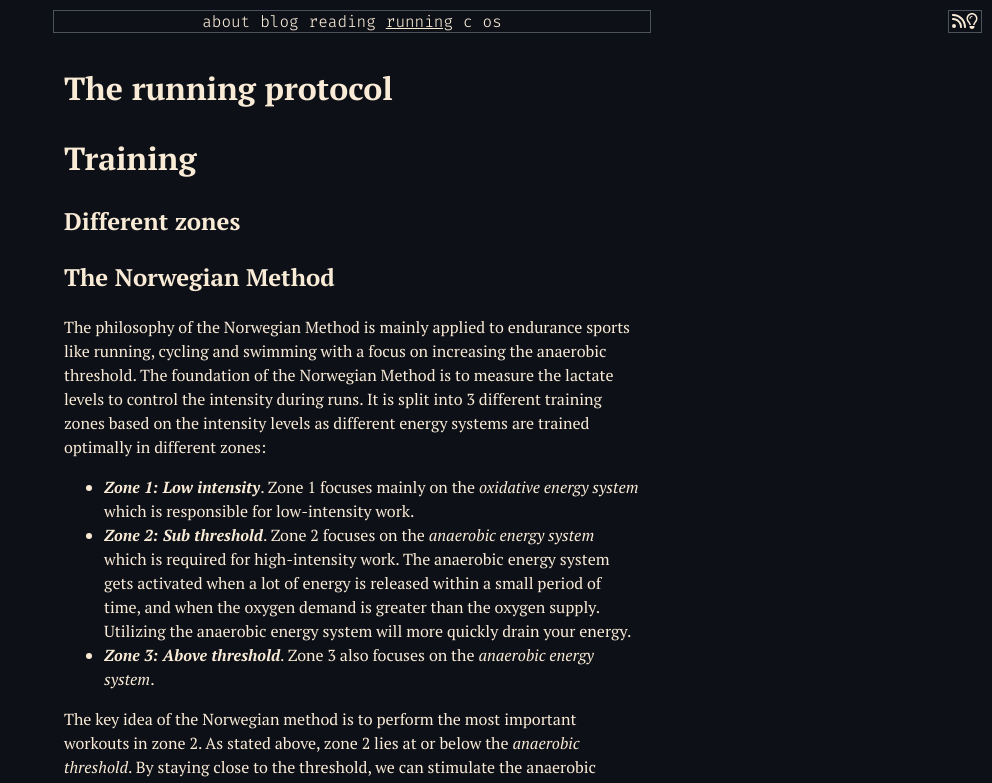
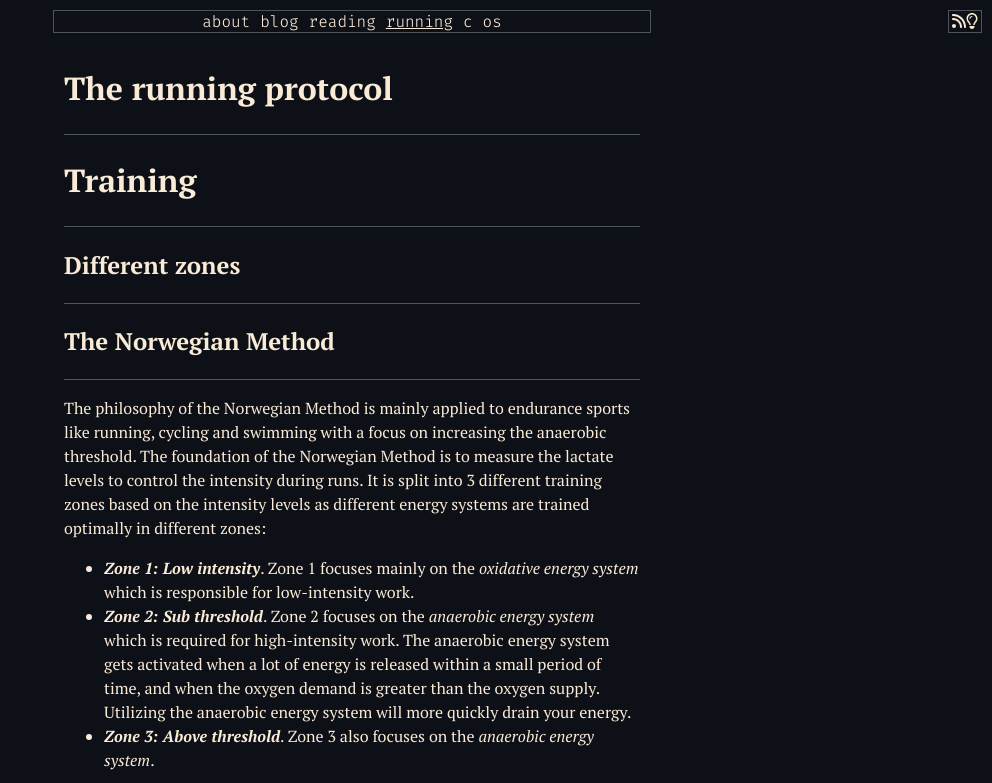
Before and after one commit to Zonotora/zonotora.github.io, a Next.js app: page /running in a window 1280 px wide. Shown: the top 783 px of the page, without its empty margins (288-1280 px from the left). Built offline with nearby package versions, Linux system fonts and the light colour scheme.

Commit message:
Update styling

```diff
--- a/pages/running.mdx
+++ b/pages/running.mdx
@@ -15,11 +15,19 @@ export const LineChart = dynamic(
 
 # The running protocol
 
+---
+
 # Training
+
+---
 
 ## Different zones
 
+---
+
 ## The Norwegian Method
+
+---
 
 The philosophy of the Norwegian Method is mainly applied to endurance sports like running, cycling and swimming with a focus on increasing the anaerobic threshold. The foundation of the Norwegian Method is to measure the lactate levels to control the intensity during runs. It is split into 3 different training zones based on the intensity levels as different energy systems are trained optimally in different zones:
 
@@ -32,9 +40,9 @@ By staying close to the threshold, we can stimulate the anaerobic energy system
 
 As stated above, measuring lactate levels is a common approach to control the intensity during workouts. In zone 2 training we would like to approach the highest intensity at which lactate concentration does not increase over time which is why it is called _sub-threshold_. This lactate concentration level is also known as the _Maximal Lactate Steady State (MLSS)_. To get these measurements you typically measure the amount of lactate in the bloodstream during your workouts at different intensities. So again, when you work out close to the MLSS, you can train at a high intensity without accumulating to much lactate which leads to fatigue, reduced performance, slower recovery times and a higher risk of injuries. By continuously measuring the lactate levels you can adjust and adopt your training intensity for optimal progress.[^1]
 
+## 80/20 training
+
 ---
-
-## 80/20 training
 
 In the spirit of Kipchoge[^3] [^5] (and almost every other sane runner!), do most of your runs at a pace that feel almost too relaxed, then come race day and absolutely crush your goals. The idea is to run 80% (in time) of your runs at low intensity (easy runs) and the 20% that is left to higher intensity workouts. Conceptually, this is very similar to how the Norwegian Method organizes its workouts, with the exception that the Norwegian Method really focuses on measuring and basing higher intensity workouts on data.
 
@@ -54,17 +62,21 @@ The pace of an easy run is where you can comfortably hold a conversation at.
 
 # Nutrition
 
+---
+
 ## Energy forms
 
+---
+
 https://en.wikipedia.org/wiki/Glycogen
-
----
 
 # Running form
 
 ---
 
 # Lactate thresholds
+
+---
 
 export const data = [
   {
@@ -89,10 +101,10 @@ export const data = [
   <LineChart width={400} height={200} data={data}>
     <XAxis
       dataKey="name"
-      label={{ value: "Heart rate", position: "insideBottom" }}
+      label={{ value: "Heart rate", position: "insideBottom", dy: 10 }}
     />
     <YAxis
-      label={{ value: "Lactate", angle: -90, position: "insideLeft" }}
+      label={{ value: "Lactate", angle: -90, dx: 10 }}
       offset={2}
       opacity={0}
     />
@@ -119,23 +131,31 @@ export const data = [
 
 ## Lacate
 
+---
+
 In simple terms lactate is the by-product of burning fuel (glucose) in the muscles.
 Lactate is measured in millimoles per litre of blood (mmol/L)
 
 ## Lactate Turnpoint 1 (LT1)
+
+---
 
 **_Lactate Turnpoint 1 (LT1)_** is the point at which there is a measurable rise in blood lactate
 above baseline.
 
 ## Lactate Turnpoint 2 (LT1)
 
+---
+
 **_Lactate Turnpoint 2 (LT2)_** is the point at which lactate starts to rise at an accelerated rate.
+
+# Recovery
 
 ---
 
-# Recovery
+## Rest days vs recovery days
 
-## Rest days vs recovery days
+---
 
 It is important to note that _rest days_ are not the same as _recovery days_.
 
@@ -144,13 +164,21 @@ It is important to note that _rest days_ are not the same as _recovery days_.
 
 ## Avoiding injury
 
+---
+
 Generally it is important to incorporate strength and flexibility exercises into your workouts as these workouts will strengthen weak areas that may lead to injury.
 
 ### Knee
 
+---
+
 ### Hip
 
+---
+
 ### Back
+
+---
 
 ### Stress fracture
 
@@ -165,11 +193,13 @@ Generally it is important to incorporate strength and flexibility exercises into
 
 Whether a runner will hit the wall depends on how quickly their glycogen stores deplete, which Rapaport found depends on a combination of a runner’s aerobic capacity (or VO2 max), the density of muscle glycogen, and the relative mass of their leg musculature.
 
+# Runners
+
 ---
 
-# Runners
+## Eliud Kipchoge
 
-## Eliud Kipchoge
+---
 
 | Day       | Morning                           | Afternoon  |
 | --------- | --------------------------------- | ---------- |
@@ -183,33 +213,57 @@ Whether a runner will hit the wall depends on how quickly their glycogen stores
 
 Source [^2]
 
+# Keywords
+
 ---
-
-# Keywords
 
 ## Aerobic
 
+---
+
 ## Anaerobic
+
+---
 
 ## Anaerobic threshold
 
+---
+
 ## Lactate threshold
+
+---
 
 ## Lactate concentration
 
+---
+
 ## VO2Max
+
+---
 
 ## VLamax
 
+---
+
 ## Zone levels
+
+---
 
 ## Oxidative energy system
 
+---
+
 ## Cadence
+
+---
 
 ## Pronation
 
+---
+
 ## Supination
+
+---
 
 ## Maximal lactate steady state (MLSS)
 
@@ -217,10 +271,14 @@ Source [^2]
 
 # Links
 
+---
+
 1. https://norwegiansingles.run/
 2. https://github.com/bart6114/norwegian-singles
 
 # References
+
+---
 
 [^1]: https://inscyd.com/article/the-norwegian-method-how-to-apply-it-in-training/
 [^2]: https://run.outsideonline.com/training/training-plans/marathon/eliud-kipchoge-marathon-workout-training-principles/
--- a/styles/globals.css
+++ b/styles/globals.css
@@ -109,6 +109,11 @@ tr:hover {
 
 li .active {
   color: #aa8c50;
+}
+
+hr {
+  border: none;
+  border-bottom: 1px solid var(--border-color);
 }
 
 #refs {
```
